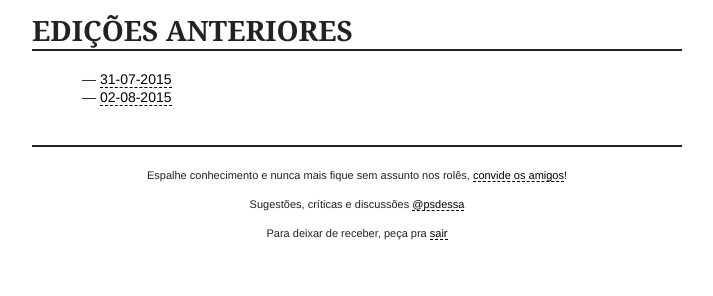
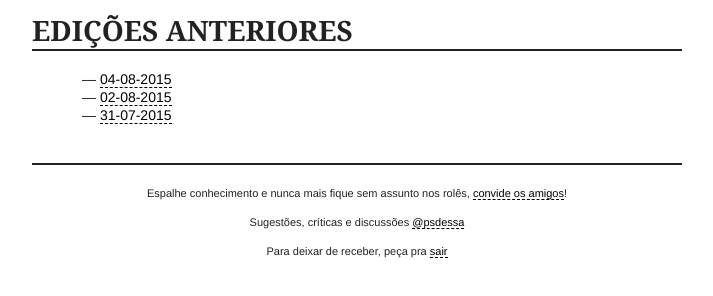
Before and after one commit to psdessa/newsletter, a plain HTML site: page archive.html in a window 1280 px wide. Shown: the part 320-616 px from the top of the page, without its empty margins (291-1004 px from the left). Drawn offline with Linux system fonts and the light colour scheme.

Commit message:
Update archive.html

```diff
--- a/archive.html
+++ b/archive.html
@@ -45,8 +45,9 @@ cite {
         <h1>EDIÇÕES ANTERIORES</h1>
         <div class="bloco">
             <ul style="list-style-type:none">
+                <li>— <a href="http://psdessa.github.io/newsletter/04-08-15.html">04-08-2015</a></li>
+                <li>— <a href="http://psdessa.github.io/newsletter/02-08-15.html">02-08-2015</a></li>
                 <li>— <a href="http://psdessa.github.io/newsletter/31-07-15.html">31-07-2015</a></li>
-                <li>— <a href="http://psdessa.github.io/newsletter/02-08-15.html">02-08-2015</a></li>
             </ul>
         </div>
 
```
